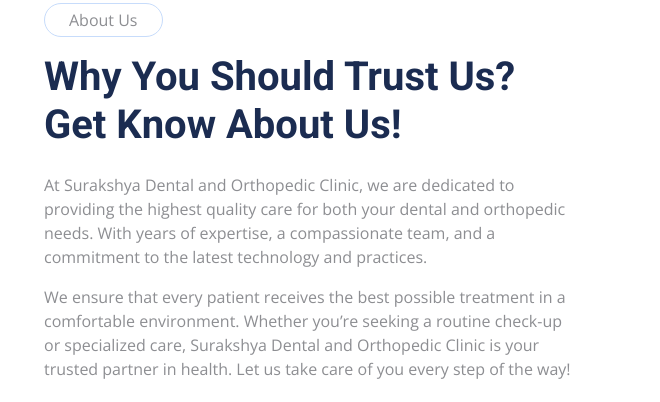
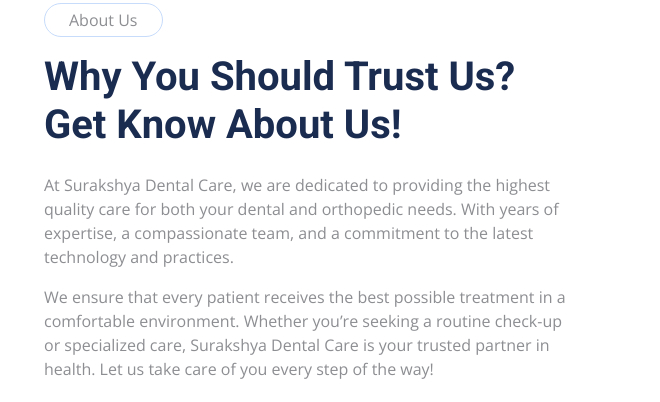
Before and after one commit to paraskatuwal52/surakshyadentalcare, a plain HTML site: page index.html in a window 1280 px wide. Shown: the part 861-1263 px from the top of the page, 620-1280 px from the left. Drawn offline with nearby package versions, Linux system fonts and the light colour scheme.

Commit message:
Update index.html

```diff
--- a/index.html
+++ b/index.html
@@ -162,10 +162,10 @@
                 <div class="col-lg-6 wow fadeIn" data-wow-delay="0.5s">
                     <p class="d-inline-block border rounded-pill py-1 px-4">About Us</p>
                     <h1 class="mb-4">Why You Should Trust Us? Get Know About Us!</h1>
-                    <p> At Surakshya Dental and Orthopedic Clinic, we are dedicated to providing the highest quality care for both your dental and orthopedic needs.
+                    <p> At Surakshya Dental Care, we are dedicated to providing the highest quality care for both your dental and orthopedic needs.
                          With years of expertise, a compassionate team, and a commitment to the latest technology and practices.</p>
                     <p class="mb-4"> We ensure that every patient receives the best possible treatment in a comfortable environment.
-                        Whether you’re seeking a routine check-up or specialized care, Surakshya Dental and Orthopedic Clinic is your trusted partner in health.
+                        Whether you’re seeking a routine check-up or specialized care, Surakshya Dental Care is your trusted partner in health.
                         Let us take care of you every step of the way!
                     </p>
                     <p><i class="far fa-check-circle text-primary me-3"></i>Professional Doctors</p>
```
